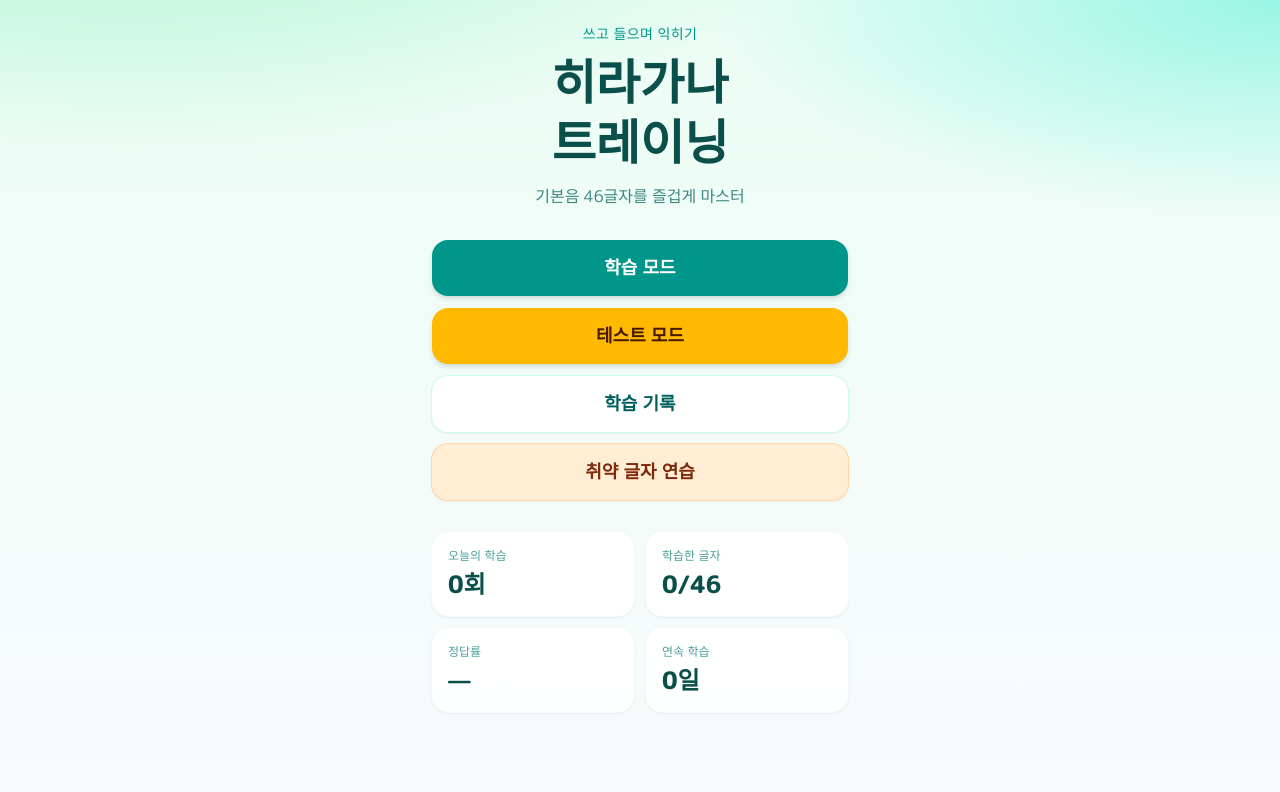
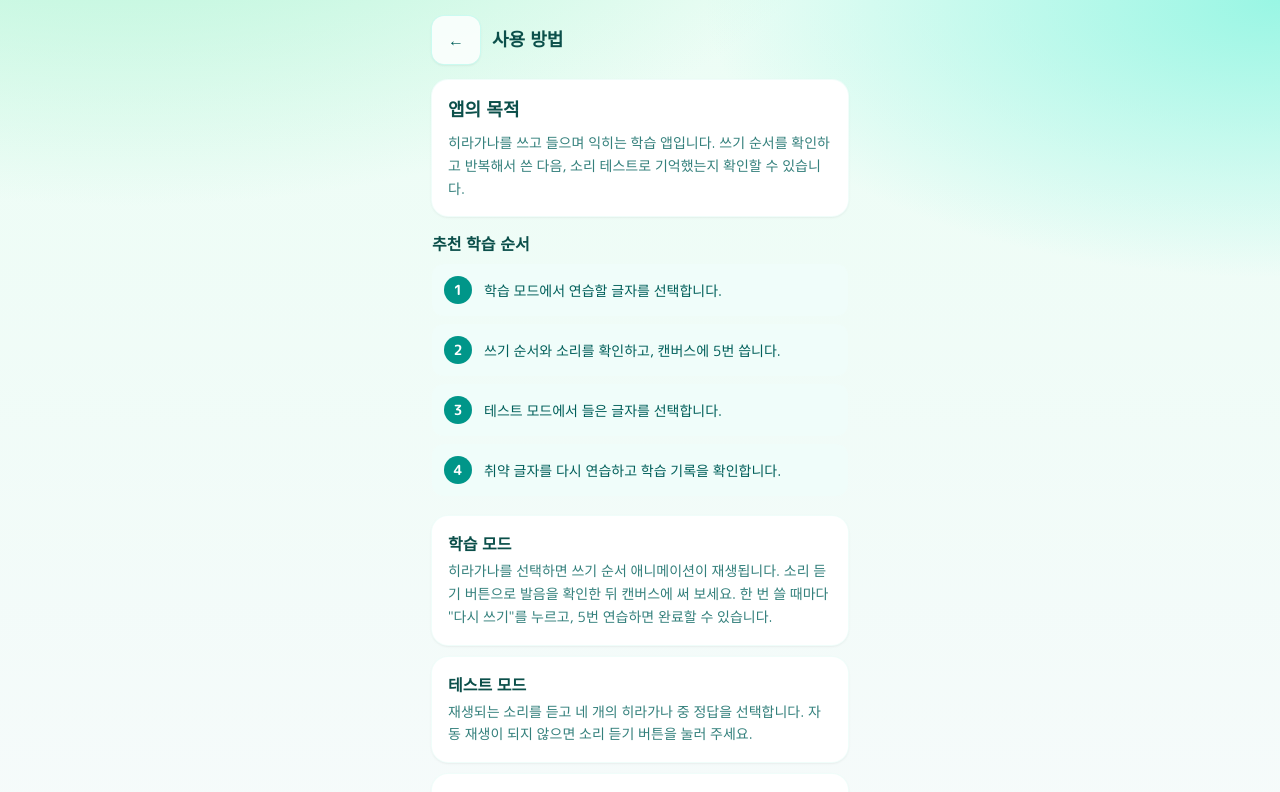
Before and after one commit to doyourbest102/hiragana-training, a React (Vite) app: page /guide in a window 1280 px wide. Before the commit this address led to /. Shown: the top 792 px of the page. Built offline with nearby package versions, Linux system fonts and the light colour scheme.

Commit message:
アプリの説明追加

```diff
--- a/src/App.tsx
+++ b/src/App.tsx
@@ -6,6 +6,7 @@ import { TestPage } from './pages/TestPage'
 import { TestResultPage } from './pages/TestResultPage'
 import { ProgressPage } from './pages/ProgressPage'
 import { WeakPage } from './pages/WeakPage'
+import { GuidePage } from './pages/GuidePage'
 
 export default function App() {
   return (
@@ -18,6 +19,7 @@ export default function App() {
           <Route path="/test/result" element={<TestResultPage />} />
           <Route path="/progress" element={<ProgressPage />} />
           <Route path="/weak" element={<WeakPage />} />
+          <Route path="/guide" element={<GuidePage />} />
           <Route path="*" element={<Navigate to="/" replace />} />
         </Routes>
       </BrowserRouter>
--- /dev/null
+++ b/src/pages/GuidePage.tsx
@@ -0,0 +1,80 @@
+import { Layout } from '../components/Layout'
+
+/** 앱의 목적과 학습 방법을 안내하는 화면 */
+export function GuidePage() {
+  return (
+    <Layout title="사용 방법" showBack>
+      <section className="rounded-2xl bg-white p-4 shadow-sm ring-1 ring-teal-50">
+        <h2 className="text-lg font-extrabold text-teal-900">앱의 목적</h2>
+        <p className="mt-2 text-sm leading-relaxed text-teal-800/80">
+          히라가나를 쓰고 들으며 익히는 학습 앱입니다. 쓰기 순서를 확인하고
+          반복해서 쓴 다음, 소리 테스트로 기억했는지 확인할 수 있습니다.
+        </p>
+      </section>
+
+      <section className="mt-4">
+        <h2 className="text-base font-extrabold text-teal-900">추천 학습 순서</h2>
+        <ol className="mt-2 space-y-2 text-sm text-teal-800">
+          <GuideStep number={1} text="학습 모드에서 연습할 글자를 선택합니다." />
+          <GuideStep
+            number={2}
+            text="쓰기 순서와 소리를 확인하고, 캔버스에 5번 씁니다."
+          />
+          <GuideStep number={3} text="테스트 모드에서 들은 글자를 선택합니다." />
+          <GuideStep
+            number={4}
+            text="취약 글자를 다시 연습하고 학습 기록을 확인합니다."
+          />
+        </ol>
+      </section>
+
+      <section className="mt-5 space-y-3" aria-label="기능별 사용 방법">
+        <GuideCard title="학습 모드">
+          히라가나를 선택하면 쓰기 순서 애니메이션이 재생됩니다. 소리 듣기
+          버튼으로 발음을 확인한 뒤 캔버스에 써 보세요. 한 번 쓸 때마다
+          &quot;다시 쓰기&quot;를 누르고, 5번 연습하면 완료할 수 있습니다.
+        </GuideCard>
+        <GuideCard title="테스트 모드">
+          재생되는 소리를 듣고 네 개의 히라가나 중 정답을 선택합니다. 자동
+          재생이 되지 않으면 소리 듣기 버튼을 눌러 주세요.
+        </GuideCard>
+        <GuideCard title="취약 글자 연습">
+          테스트에서 자주 틀린 글자만 모아서 다시 쓰기 연습을 할 수 있습니다.
+        </GuideCard>
+        <GuideCard title="학습 기록">
+          글자별 학습 횟수, 쓰기 횟수와 테스트 결과를 확인할 수 있습니다.
+          학습 기록은 현재 기기의 브라우저에 저장됩니다.
+        </GuideCard>
+      </section>
+    </Layout>
+  )
+}
+
+function GuideStep({ number, text }: { number: number; text: string }) {
+  return (
+    <li className="flex gap-3 rounded-xl bg-teal-50 p-3">
+      <span
+        className="flex h-7 w-7 shrink-0 items-center justify-center rounded-full bg-teal-600 font-bold text-white"
+        aria-hidden="true"
+      >
+        {number}
+      </span>
+      <span className="pt-1 leading-relaxed">{text}</span>
+    </li>
+  )
+}
+
+function GuideCard({
+  title,
+  children,
+}: {
+  title: string
+  children: string
+}) {
+  return (
+    <article className="rounded-2xl bg-white p-4 shadow-sm ring-1 ring-teal-50">
+      <h3 className="font-bold text-teal-900">{title}</h3>
+      <p className="mt-1 text-sm leading-relaxed text-teal-800/80">{children}</p>
+    </article>
+  )
+}
--- a/src/pages/HomePage.tsx
+++ b/src/pages/HomePage.tsx
@@ -47,6 +47,12 @@ export function HomePage() {
         >
           취약 글자 연습
         </Link>
+        <Link
+          to="/guide"
+          className="flex h-14 items-center justify-center rounded-2xl bg-white text-lg font-bold text-teal-800 shadow-sm ring-1 ring-teal-100 transition active:scale-[0.98]"
+        >
+          사용 방법
+        </Link>
       </nav>
 
       {/* 学習サマリー */}
```
